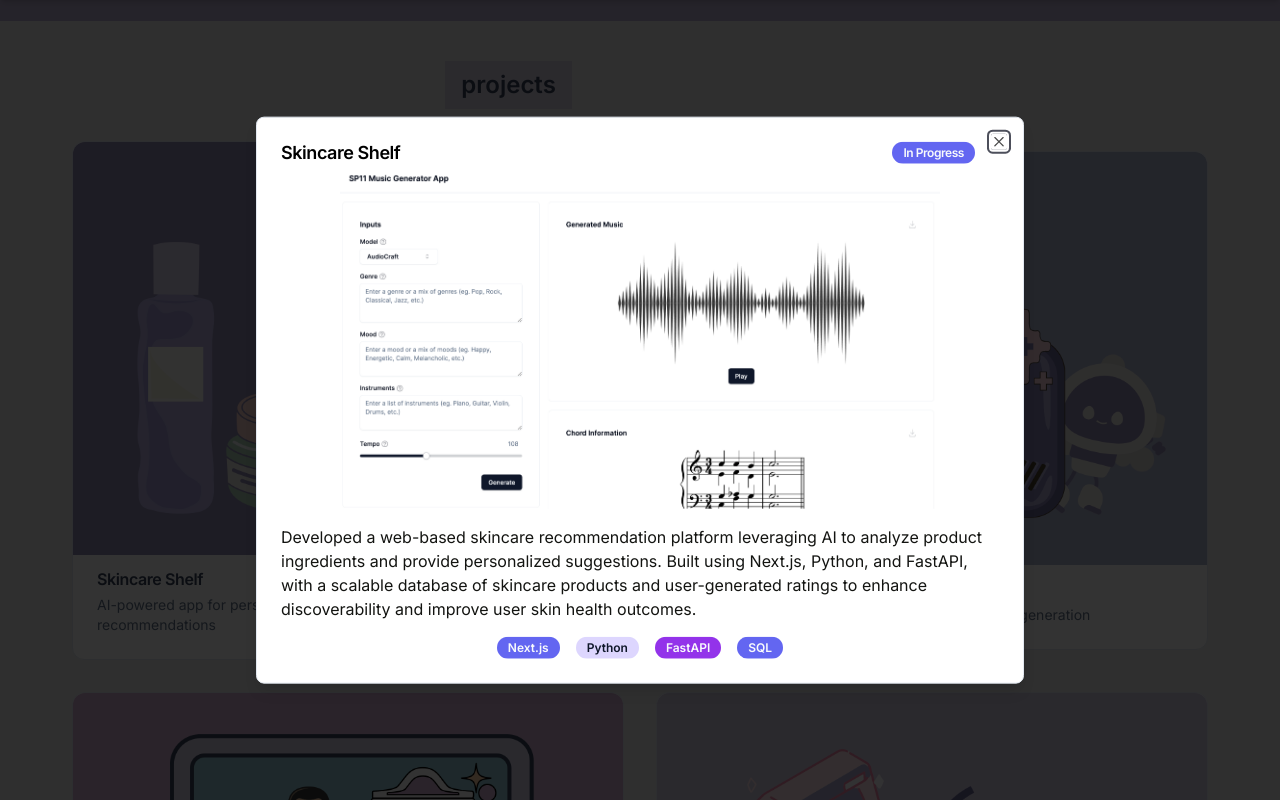
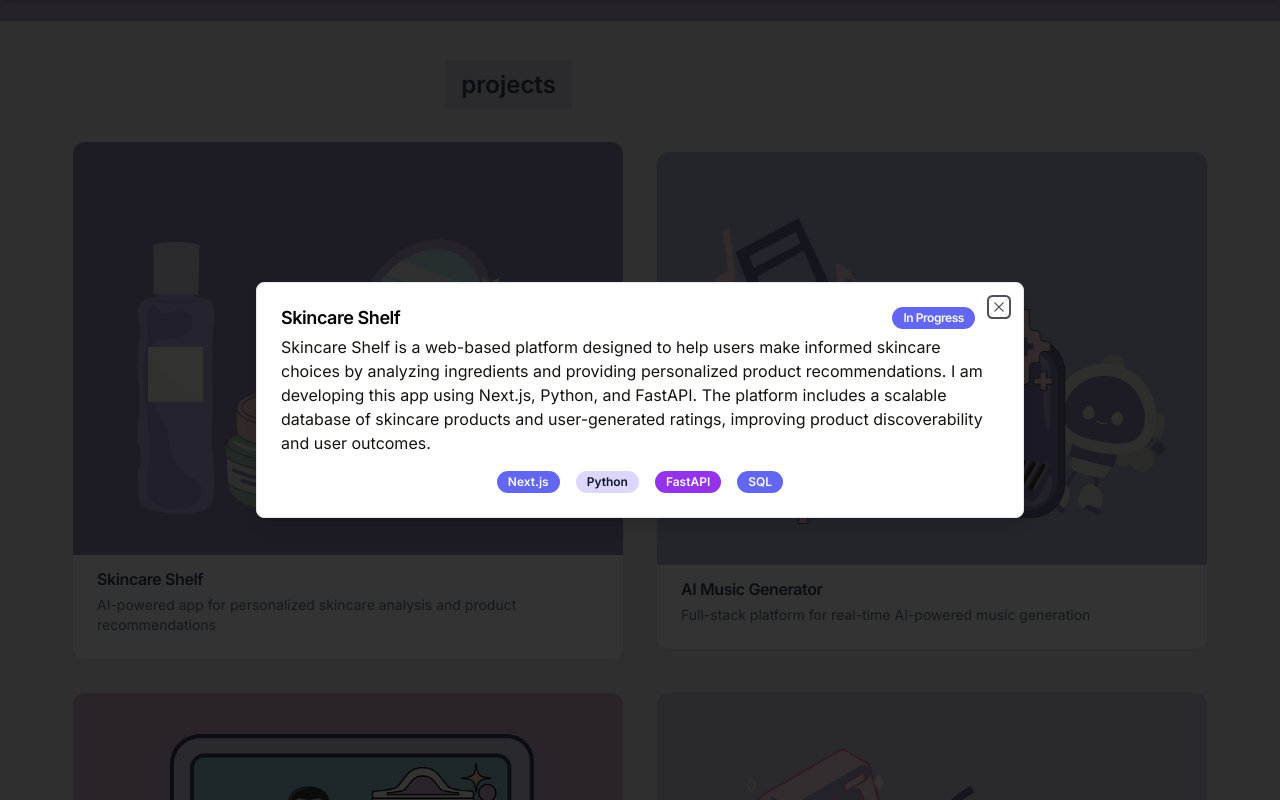
Before and after one commit to sarahrdickerson/sarahrdickerson.github.io, a Next.js app: page / in a window 1280 px wide. Both pictures are taken after a click on the element 348 px from the left and 1179 px from the top of the page. Shown: the part 779-1579 px from the top of the page. Built offline with nearby package versions, Linux system fonts and the light colour scheme.

Commit message:
update descriptions for projects

```diff
--- a/components/projects_grid.jsx
+++ b/components/projects_grid.jsx
@@ -56,7 +56,7 @@ const ProjectsGrid = () => {
                 </div>
               </DialogTitle>
               <div className="flex flex-col space-y-4 items-center">
-                  {project.image && (
+                {project.image && project.link ? (
                         <Link href={project.link} target="_blank">
                             <Image
                                 src={project.image}
@@ -66,6 +66,16 @@ const ProjectsGrid = () => {
                                 className=""
                             />
                         </Link>
+                    ) : (
+                        project.image && (
+                            <Image
+                                src={project.image}
+                                width={600}
+                                height={300}
+                                alt={project.name}
+                                className=""
+                            />
+                        )
                 )}
                   <p className="text-[#131411]">{project.description}</p>
                   <div className="flex flex-row space-x-4">
--- a/data/projects.json
+++ b/data/projects.json
@@ -3,29 +3,26 @@
         "id": 1,
         "name": "Skincare Shelf",
         "short_description": "AI-powered app for personalized skincare analysis and product recommendations",
-        "description": "Developed a web-based skincare recommendation platform leveraging AI to analyze product ingredients and provide personalized suggestions. Built using Next.js, Python, and FastAPI, with a scalable database of skincare products and user-generated ratings to enhance discoverability and improve user skin health outcomes.",
+        "description": "Skincare Shelf is a web-based platform designed to help users make informed skincare choices by analyzing ingredients and providing personalized product recommendations. I am developing this app using Next.js, Python, and FastAPI. The platform includes a scalable database of skincare products and user-generated ratings, improving product discoverability and user outcomes.",
         "tools": ["Next.js", "Python", "FastAPI", "SQL"],
-        "image": "/aimusicgen.png",
         "cover": "/projects/covers/skincare.png",
-        "link": "https://www.google.com",
         "in_progress": true
     },
     {
         "id": 2,
         "name": "AI Music Generator",
         "short_description": "Full-stack platform for real-time AI-powered music generation",
-        "description": "Led a team of 6 to create a full-stack platform integrating 4 AI models for dynamic, real-time music generation. Architected scalable infrastructure using Next.js, Flask, and MongoDB, and deployed the application on Heroku. Designed efficient database structures to optimize data storage and retrieval operations.",
+        "description": "The AI Music Generator is a full-stack application that creates dynamic, real-time music using AI models. It provides an intuitive interface for users to interact with AI-powered compositions. I led a team of six to design and implement the platform, integrating four AI models and deploying it on Heroku. I also built the backend using Flask and MongoDB for efficient data storage and retrieval.",
         "tools": ["Next.js", "Python", "Flask", "MongoDB", "Heroku"],
-        "image": "/itinerairy.jpg",
+        "image": "/aimusicgen.png",
         "cover": "/projects/covers/ai_musicgen.png",
-        "link": "https://www.google.com",
         "in_progress": false
     },
     {
         "id": 3,
         "name": "Avatar Dealer",
         "short_description": "Unreal Engine 5 project enhancing avatar interactions using AI",
-        "description": "Enhanced in-game avatar responses with Large Language Models and Generative AI in Unreal Engine 5. Integrated TTS and STT models for lifelike interactions, contributing to seamless gameplay. Improved real-time rendering with NVIDIA Omniverse, reducing latency for audio lip-sync animations.",
+        "description": "Avatar Dealer enhances in-game interactions with lifelike AI-powered avatars in Unreal Engine 5. The project leverages advanced AI models, including TTS (text-to-speech) and STT (speech-to-text), to make avatars more responsive and immersive. I integrated these models and used NVIDIA Omniverse to improve real-time rendering, reducing latency in audio lip-sync animations for seamless gameplay. This project was completed during my Spring 2024 internship at Aristocrat.",
         "tools": ["Unreal Engine 5", "NVIDIA Omniverse", "Generative AI"],
         "cover": "/projects/covers/avatar.png",
         "in_progress": false
@@ -34,7 +31,7 @@
         "id": 4,
         "name": "Mobile Loyalty App",
         "short_description": "Proof-of-concept loyalty app with NFC and mobile wallet integration",
-        "description": "Developed a proof-of-concept loyalty app using Angular for NFC communication with gambling machines. Automated mobile wallet pass generation with Python scripts for seamless integration into the loyalty app, streamlining user rewards management.",
+        "description": "This Mobile Loyalty App enables seamless NFC communication with gambling machines, allowing users to earn and manage rewards digitally. I developed this proof-of-concept app using Angular, creating a user-friendly interface for loyalty management. Additionally, I automated mobile wallet pass generation using Python scripts to streamline rewards integration. This project was completed during my Fall 2022/Spring 2023 internship at Aristocrat.",
         "tools": ["Angular", "Python", "NFC"],
         "cover": "/projects/covers/aristocrat_app.png",
         "in_progress": false
```
Lines whose indentation alone changed are shown as unchanged.
